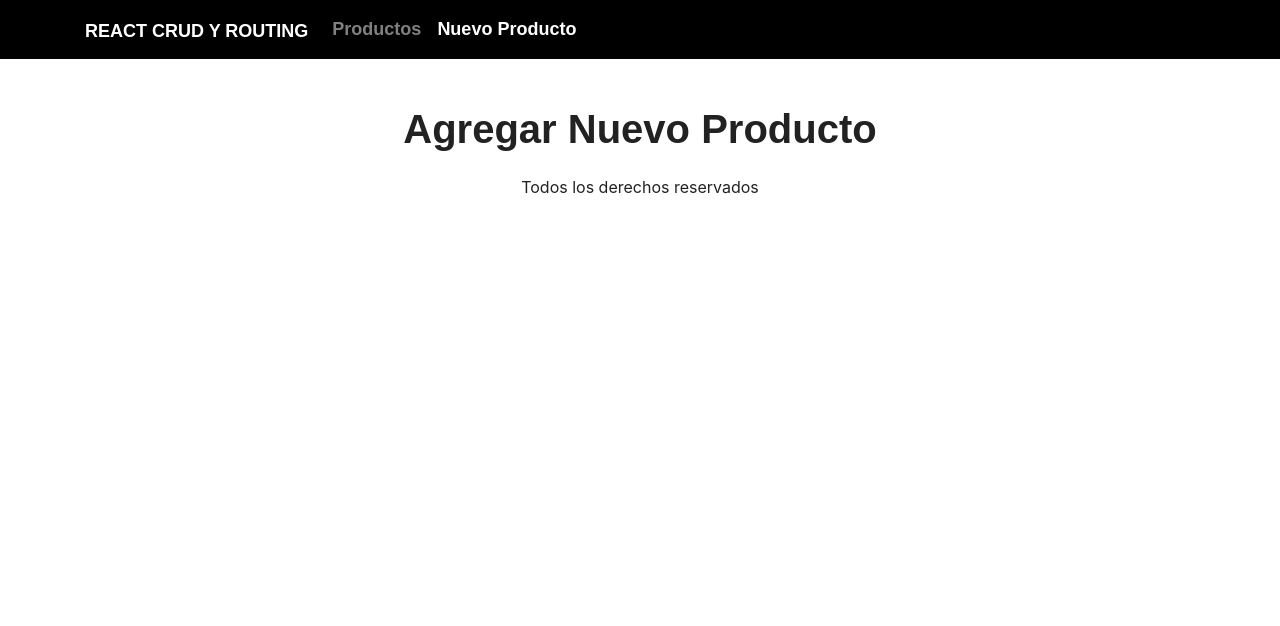
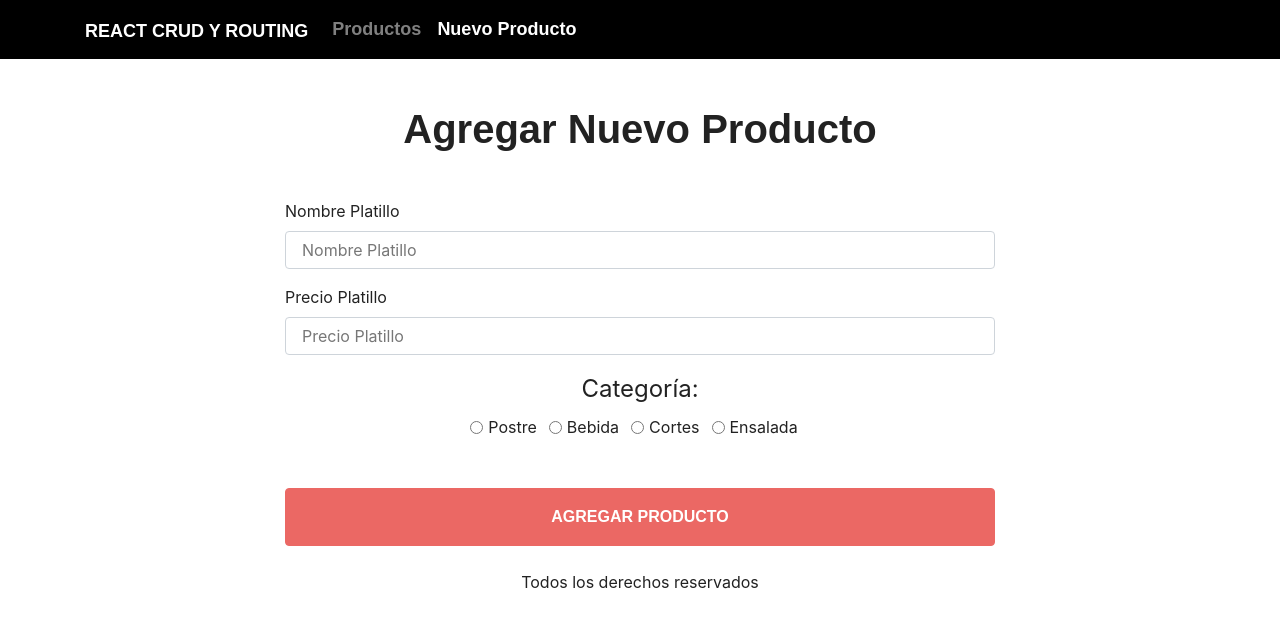
Before and after one commit to cristian9829/ReactCrud, a React (Create React App) app: page /producto/nuevo in a window 1280 px wide. Shown: the top 626 px of the page. Built offline with nearby package versions, Linux system fonts and the light colour scheme; data requests are answered from the project's data file; a web font is replaced by a local one.

Commit message:
create form for new products

```diff
--- a/package.json
+++ b/package.json
@@ -6,6 +6,7 @@
     "axios": "^0.18.0",
     "react": "^16.8.6",
     "react-dom": "^16.8.6",
+    "react-hooks": "^1.0.1",
     "react-router-dom": "^5.0.0",
     "react-scripts": "3.0.1"
   },
--- a/src/components/agregarProducto.js
+++ b/src/components/agregarProducto.js
@@ -1,9 +1,93 @@
-import React from 'react';
+import React, {useState} from 'react';
 
-const agregarProducto = () =>{
-  return(
-    <h1 className="text-center">Agregar Nuevo Producto</h1>
-  )
+const AgregarProducto = () => {
+
+    // state
+    const [ nombrePlatillo, guardarNombre ] = useState('');
+    const [ precioPlatillo, guardarPrecio ] = useState('');
+    const [ categoria, guardarCategoria ] = useState('');
+
+    const leerValorRadio = e =>{
+      guardarCategoria(e.target.value);
+    }
+
+
+
+    return (
+      <div className="col-md-8 mx-auto ">
+        <h1 className="text-center">Agregar Nuevo Producto</h1>
+
+        <form className="mt-5">
+          <div className="form-group">
+            <label>Nombre Platillo</label>
+            <input
+              type="text"
+              className="form-control"
+              name="nombre"
+              placeholder="Nombre Platillo"
+              onChange={e => guardarNombre(e.target.value)}
+            />
+          </div>
+
+          <div className="form-group">
+            <label>Precio Platillo</label>
+            <input
+              type="number"
+              className="form-control"
+              name="precio"
+              placeholder="Precio Platillo"
+              onChange={e => guardarPrecio(e.target.value)}
+            />
+          </div>
+
+          <legend className="text-center">Categoría:</legend>
+            <div className="text-center">
+              <div className="form-check form-check-inline">
+                <input
+                  className="form-check-input"
+                  type="radio"
+                  name="categoria"
+                  value="postre"
+                  onChange={leerValorRadio}
+                />
+                <label className="form-check-label">Postre</label>
+              </div>
+              <div className="form-check form-check-inline">
+                <input
+                  className="form-check-input"
+                  type="radio"
+                  name="categoria"
+                  value="bebida"
+                  onChange={leerValorRadio}
+                />
+                <label className="form-check-label">Bebida</label>
+              </div>
+
+              <div className="form-check form-check-inline">
+                <input
+                  className="form-check-input"
+                  type="radio"
+                  name="categoria"
+                  value="cortes"
+                  onChange={leerValorRadio}
+                />
+                <label className="form-check-label">Cortes</label>
+              </div>
+
+              <div className="form-check form-check-inline">
+                <input
+                  className="form-check-input"
+                  type="radio"
+                  name="categoria"
+                  value="ensalada"
+                  onChange={leerValorRadio}
+                />
+                <label className="form-check-label">Ensalada</label>
+              </div>
+            </div>
+          <input type="submit" className="font-weight-bold text-uppercase mt-5 btn btn-primary btn-block py-3" value="Agregar Producto" />
+        </form>
+      </div>
+    )
 }
-
-export default agregarProducto;
+export default AgregarProducto;
```
Also changed, not shown: 1 other file (tests, documents, lock files or other folders).
